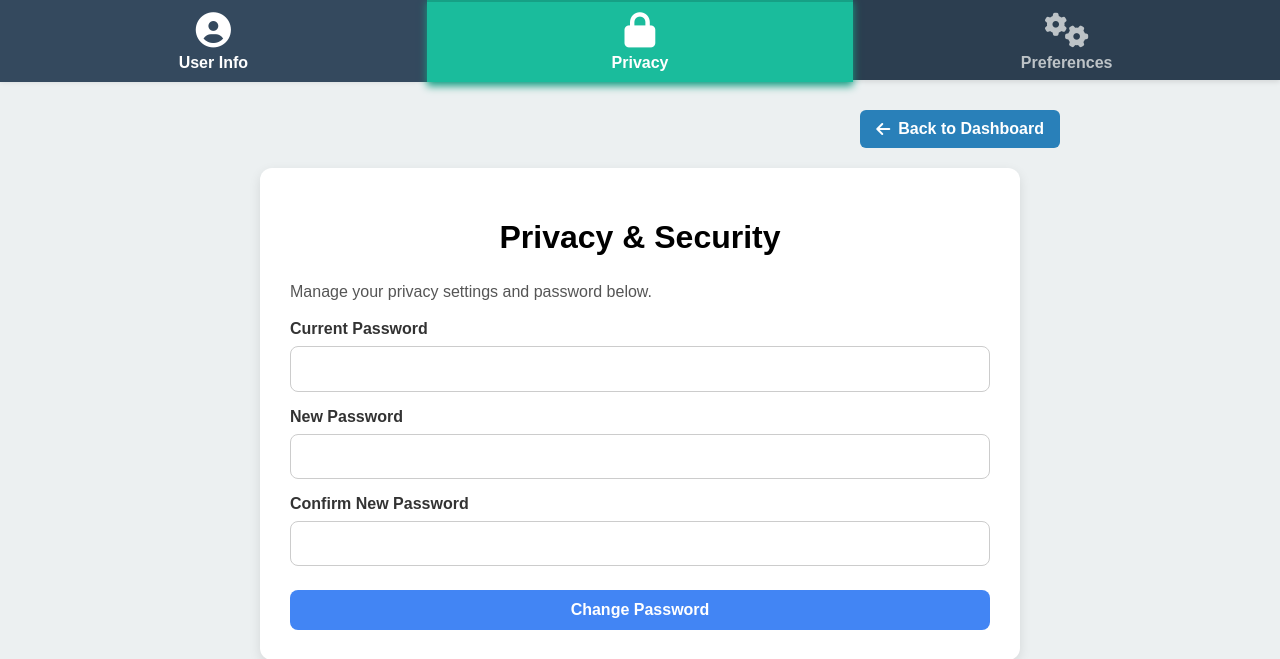
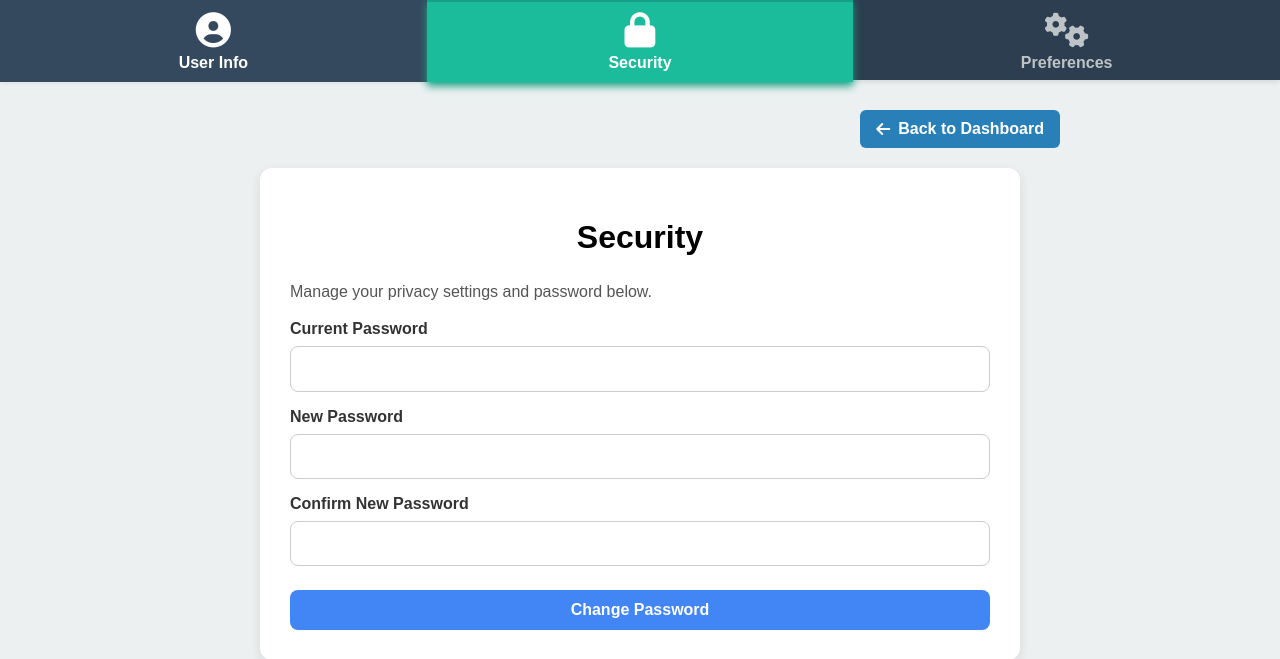
Before and after one commit to willmosAtKings/williamAT3, a Flask app: page /profile/privacy in a window 1280 px wide. Shown: the top 659 px of the page. Run offline with Flask 3, Linux system fonts and the light colour scheme.

Commit message:
Final commit

```diff
--- a/templates/profile/privacy.html
+++ b/templates/profile/privacy.html
@@ -5,7 +5,7 @@
 
 {% block content %}
   <div class="profile-card">
-    <h1>Privacy & Security</h1>
+    <h1>Security</h1>
     <p>Manage your privacy settings and password below.</p>
 
     {% with messages = get_flashed_messages(with_categories=true) %}
--- a/templates/profile/profile_base.html
+++ b/templates/profile/profile_base.html
@@ -15,7 +15,7 @@
       <i class="fas fa-user-circle"></i> User Info
     </a>
     <a href="/profile/privacy" class="nav-tab {% if active_tab == 'privacy' %}active{% endif %}">
-      <i class="fas fa-lock"></i> Privacy
+      <i class="fas fa-lock"></i> Security
     </a>
     <a href="/profile/preferences" class="nav-tab {% if active_tab == 'preferences' %}active{% endif %}">
       <i class="fas fa-cogs"></i> Preferences
```
Also changed, not shown: scheduler.py (+4 -5 lines), instance/app.db.
